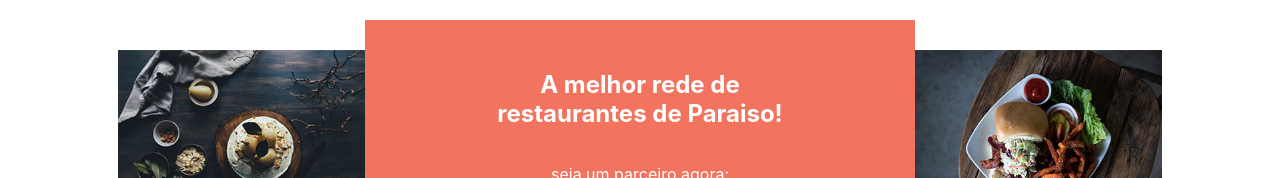
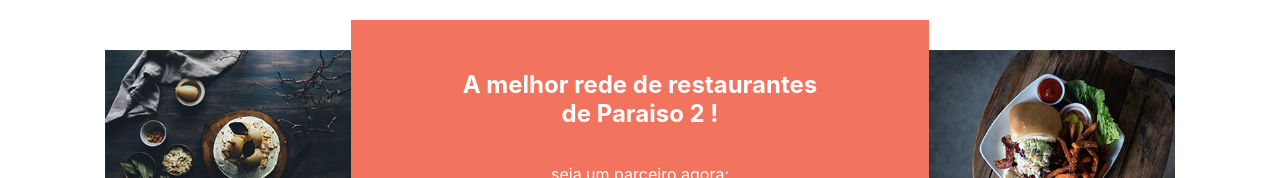
Before and after one commit to luizsalves/react-integrando-api-restaurante-main, a React (Create React App) app in the folder alfood-main/: page / in a window 1280 px wide. Shown: the part 475-653 px from the top of the page. Built offline with nearby package versions, Linux system fonts and the light colour scheme.

Commit message:
Corrige acesso a API e atualiza Home

```diff
--- a/alfood-main/src/componentes/ListaRestaurantes/index.tsx
+++ b/alfood-main/src/componentes/ListaRestaurantes/index.tsx
@@ -93,7 +93,7 @@ const ListaRestaurantes = () => {
 
   useEffect(() => {
     // obter restaurantes da API
-    axios.get('http://76.13.236.90:8000/api/v1/restaurantes/')
+    axios.get('/api/v1/restaurantes/')
       .then(resposta =>
         console.log(resposta))
 
--- a/alfood-main/src/paginas/Home/index.tsx
+++ b/alfood-main/src/paginas/Home/index.tsx
@@ -13,7 +13,7 @@ function App() {
       <div className={estilos.MiniBanners}>
         <img src="/imagens/cozinhar_01.jpg" alt="Um prato conceitual" />
         <div className={estilos.CardCentral}>
-          <h2>A melhor rede de restaurantes de Paraiso!</h2>
+          <h2>A melhor rede de restaurantes de Paraiso 2 !</h2>
           <div>
             <p>seja um parceiro agora:</p>
             <p>ligue para <a href="callto:99999999999">(99) 99999-999</a></p>
```
